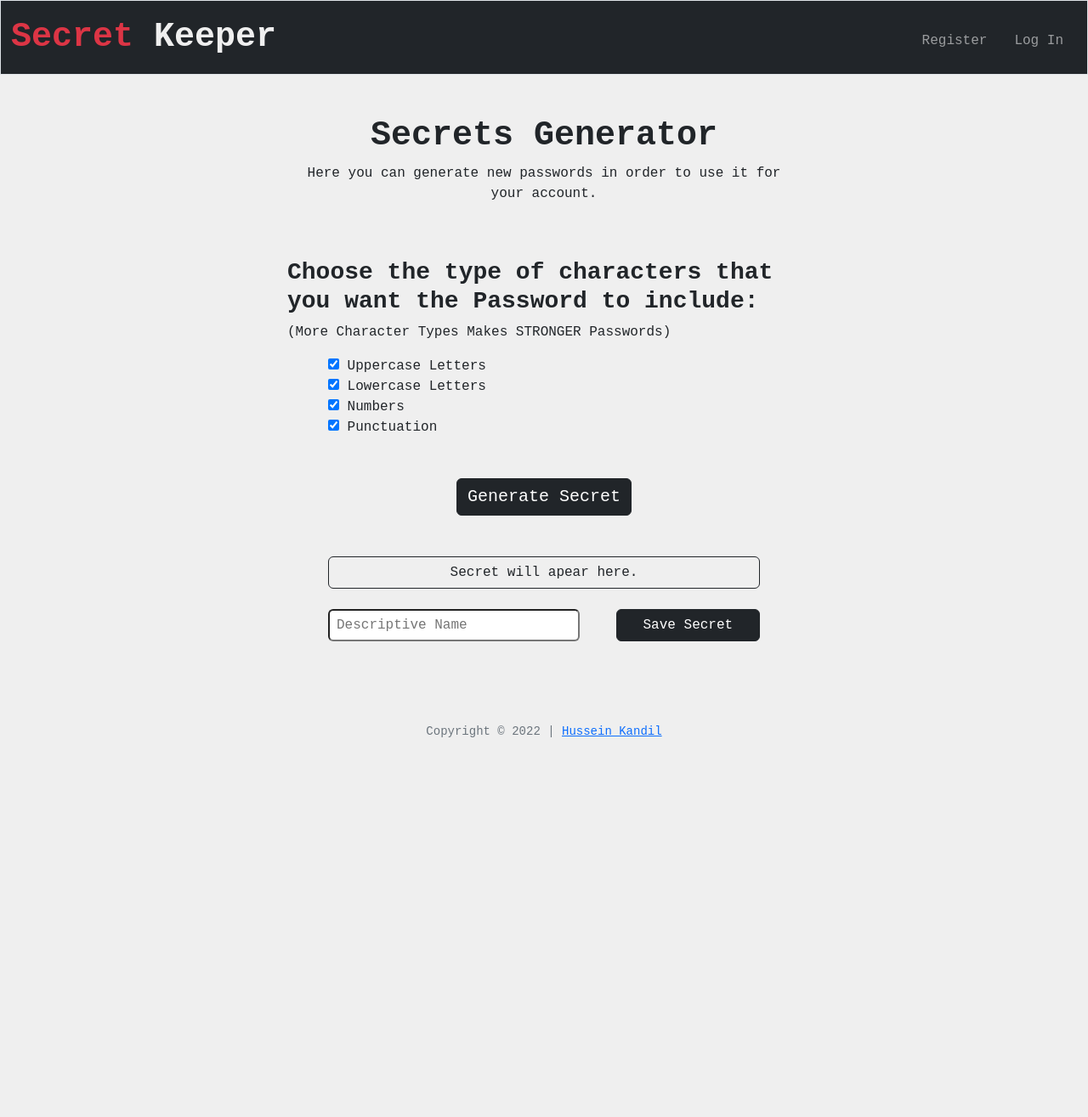
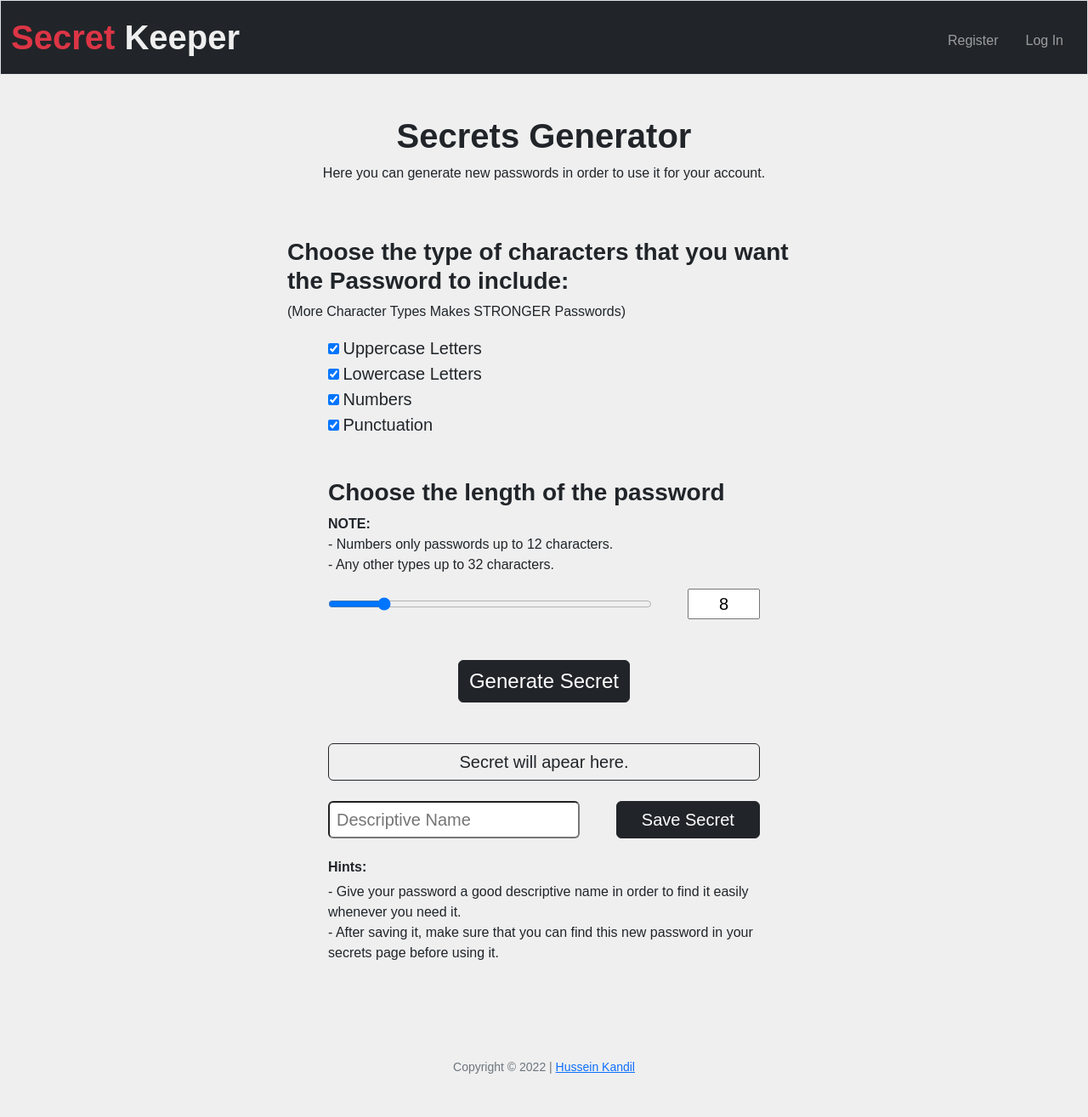
Before and after one commit to hussein-m-kandil/secret-keeper, a Python web app: template templates/gen_password.html in a window 1280 px wide. Shown: the whole page at 85% size. Before the commit the page ends 868 px from the top, so only its background shows below. Run offline with Jinja, Linux system fonts and the light colour scheme; the template is opened without the code that fills it, so the values that code supplies are empty.

Commit message:
Create the functionality of the password generator in Generate Secret page.

```diff
--- a/static/login_validation.js
+++ b/static/login_validation.js
@@ -44,6 +44,7 @@ function loginValidation(form, e) {
                 });
             }
         }).catch(function(err) {
+            console.log(err);
             showAlertAboveTagName(
                 "Oops, Somthing Wrong!",
                 "server-error",
--- a/static/main.js
+++ b/static/main.js
@@ -1,5 +1,10 @@
 import { loginValidation } from "./login_validation.js";
 import { registerValidation } from "./register_validation.js";
+import {
+    passGenHandler,
+    getGenPass,
+    saveSecretByValidName
+} from "./password_gen_handler.js";
 
 
 // Handle all checks for empty inputs with all submissions.
@@ -19,6 +24,19 @@ addEventListener("submit", function(e) {
         else if (form.name == "registeration") {
             registerValidation(form, e);
         }
+        // Catch password generator form.
+        else if (form.name == "pass-gen-form") {
+            getGenPass(form, e);
+        }
+        else if (form.name == "pass-save-form") {
+            saveSecretByValidName(form, e);
+        }
     }
 
 });
+
+// Secrets Generator.
+let pageTitle = document.querySelector("title");
+if (pageTitle.innerText == "Secret Keeper: Secrets Generator") {
+    passGenHandler();
+}
--- /dev/null
+++ b/static/password_gen_handler.js
@@ -0,0 +1,139 @@
+import {
+    errMessageGen,
+    errMessageAnimy,
+    handleEmptyInputs,
+    showAlertAboveTagName,
+    usernameRegex,
+    passwordRegex,
+    sanitizerRegex,
+    isEmptyInput,
+    handleValidationErr
+} from "./helpers.js";
+
+// Validate the name of the secret and save it if valid.
+function saveSecretByValidName(form, e) {};
+
+// Get the new Generated password from Flask.
+function getGenPass(form, e) {
+    e.preventDefault();
+    let formData = new FormData();
+    formData.append("upper", form.upper.checked);
+    formData.append("lower", form.lower.checked);
+    formData.append("nums", form.nums.checked);
+    formData.append("puncs", form.puncs.checked);
+    formData.append("pass-len", form["pass-len-val"].value);
+    // Fetch a new generated password from Flask.
+    fetch(URL["secretGen"].replace(sanitizerRegex, ''), {
+        "method": "POST",
+        "body": formData,
+        "credentials": "same-origin",
+    }).then(function(response) {
+        response.json().then(function (respObj) {
+            if (respObj.genPass.length != 0) {
+                let passPlace = document.getElementById("gen-pass");
+                passPlace.value = respObj.genPass;
+            } else if (respObj.invalidData) {
+                showAlertAboveTagName(
+                    "Oops, Somthing Wrong, check your inputs and try again.",
+                    "invalid-inputs-error",
+                    "main"
+                );
+            } else {
+                showAlertAboveTagName(
+                    "Oops, Somthing Wrong!",
+                    "server-error",
+                    "main"
+                );
+            };
+        });
+    }).catch(function(err) {
+        console.log(err);
+        showAlertAboveTagName(
+            "Oops, Somthing Wrong!",
+            "server-error",
+            "main"
+        );
+    });
+};
+
+// Handle interactivity of the password generator form.
+function passGenHandler() {
+    // Password generator range handler.
+    // Get the range element and the its value input.
+    let passLenRange = document.getElementById("pass-len");
+    let passLenValue = document.getElementById("pass-len-val")
+    // Sync the value with the range slider.
+    passLenRange.addEventListener("input", function() {
+        passLenValue.value = passLenRange.value;
+    });
+    passLenRange.addEventListener("change", function() {
+        passLenValue.value = passLenRange.value;
+    });
+    // Sync the range slider with the value.
+    passLenValue.addEventListener("input", function() {
+        passLenRange.value = passLenValue.value;
+    });
+    passLenValue.addEventListener("change", function() {
+        passLenRange.value = passLenValue.value;
+    });
+
+
+    // Password generator characters types.
+    // If user didn't check on any thing other than number the max Password length should be 12. Otherwise, 23.
+    // Get types check boxes elements & generator button & name input & save button.
+    let upperBox = document.getElementById("upper");
+    let lowerBox = document.getElementById("lower");
+    let numsBox = document.getElementById("nums");
+    let puncsBox = document.getElementById("puncs");
+    let passGenBtn = document.getElementById("pass-gen-btn");
+    let passNameInp = document.getElementById("pass-gen-name");
+    let passSaveBtn = document.getElementById("pass-save-btn");
+    let passGenForm = document.getElementById("pass-gen-form");
+    let passSaveForm = document.getElementById("pass-save-form");
+    // Function to make all forms elements disabled.
+    function disableFormElements(form, disabledVal) {
+        let formElements = form.elements;
+        let elementsLen = formElements.length;
+        let i = 0;
+        while (i < elementsLen) {
+            formElements[i].disabled = disabledVal;
+            i++;
+        };
+        return true;
+    };
+    addEventListener("change", function(e) {
+        if (e.target.type == "checkbox") {
+            if (!upperBox.checked && !lowerBox.checked && !puncsBox.checked) {
+                if (!numsBox.checked) {
+                    // In this case no password would be generated because of emptiness of characters types.
+                    disableFormElements(passGenForm, true);
+                    disableFormElements(passSaveForm, true);
+                    upperBox.disabled = false;
+                    lowerBox.disabled = false;
+                    numsBox.disabled = false;
+                    puncsBox.disabled = false;
+                } else {
+                    disableFormElements(passGenForm, false);
+                    disableFormElements(passSaveForm, false);
+                    if (passLenValue.value > 12) {
+                        passLenValue.value = 12;
+                        passLenRange.value = 12;
+                    }
+                    passLenRange.max = 12;
+                };
+            } else {
+                disableFormElements(passGenForm, false);
+                disableFormElements(passSaveForm, false);
+                passLenRange.max = 32;
+            };
+        }
+    });
+
+    return true;
+};
+
+
+export { passGenHandler,
+    getGenPass,
+    saveSecretByValidName
+};
--- a/static/register_validation.js
+++ b/static/register_validation.js
@@ -120,6 +120,7 @@ function registerValidation(form, e) {
                 });
             }
         }).catch(function(err) {
+            console.log(err);
             showAlertAboveTagName(
                 "Oops, Somthing Wrong!",
                 "server-error",
--- a/static/styles.css
+++ b/static/styles.css
@@ -7,7 +7,8 @@
 
 /* Body Properties */
 body {
-    font-family: "Courier New", Courier, monospace;
+    /* font-family: "Courier New", Courier, monospace; */
+    font-family: Arial, Helvetica, sans-serif;
     background-color: var(--light-gray);
     padding: 0;
 }
--- a/templates/gen_password.html
+++ b/templates/gen_password.html
@@ -1,8 +1,6 @@
 {% extends "layout.html" %}
 
-{% block title %}
-    Secrets Generator
-{% endblock %}
+{% block title %}Secrets Generator{% endblock %}
 
 {% block main %}
     <div class="row row-cols-1 col-12 col-sm-10 col-md-8 col-lg-6 mx-auto">
@@ -16,40 +14,59 @@
     </div>
     </div>
     <div class="row row-cols-1 col-12 col-sm-10 col-md-8 col-lg-6 mx-auto">
-        <form name="pass-gen" id="pass-gen" action="/passwordGenerator" method="post">
+        <form name="pass-gen-form" id="pass-gen-form" action="/passwordGenerator" method="post">
             <div class="col mb-5 px-2 px-sm-5">
                 <input class="" name="upper" id="upper" type="checkbox" value="upper" checked/>
-                <label class="text-start fs-6" for="upper">
+                <label class="text-start fs-5" for="upper">
                     Uppercase Letters
                 </label><br/>
                 <input name="lower" id="lower" type="checkbox" value="lower" checked/>
-                <label class="text-start fs-6" for="lower">
+                <label class="text-start fs-5" for="lower">
                     Lowercase Letters
                 </label><br/>
                 <input name="nums" id="nums" type="checkbox" value="nums" checked/>
-                <label class="text-start fs-6" for="nums">
+                <label class="text-start fs-5" for="nums">
                     Numbers
                 </label><br/>
                 <input name="puncs" id="puncs" type="checkbox" value="puncs" checked/>
-                <label class="text-start fs-6" for="puncs">
+                <label class="text-start fs-5" for="puncs">
                     Punctuation
                 </label><br/>
             </div>
-            <div class="col text-center mb-5">
-                <button class="btn btn-dark mx-auto fs-5" type="submit" form="pass-gen">
+            <div class="col mb-5 px-2 px-sm-5">
+                <h3 class="fw-bold text-start">Choose the length of the password</h3>
+                <p class="fs-6 fw-light text-start">
+                <span class="fw-bold">NOTE:</span><br/>
+                    - Numbers only passwords up to 12 characters.<br/>
+                    - Any other types up to 32 characters.
+                </p>
+                <div class="row row g-3 mx-auto text-center justify-content-between">
+                    <input class="col-12 col-sm-9 mx-auto mx-sm-0 ps-2 fs-5" name="pass-len" id="pass-len" type="range" min="4" max="32" step="1" value="8" />
+                    <input class="col-4 col-sm-2 mx-auto mx-sm-0 fs-5 text-center" name="pass-len-val" id="pass-len-val" type="text" value="8" />
+                </div>
+            </div>
+            <div class="col text-center my-5">
+                <button class="btn btn-dark mx-auto fs-4" id="pass-gen-btn" type="submit" form="pass-gen-form">
                     Generate Secret
                 </button>
             </div>
         </form>
     </div>
     <div class="row row-cols-1 col-12 col-sm-10 col-md-8 col-lg-6 mx-auto mb-5 px-2 px-sm-5">
-        <form name="save-pass" id="save-pass" action="/save-password" method="post">
+        <form name="pass-save-form" id="pass-save-form" action="/saveSecret" method="post">
             <div class="col text-center mb-4">
-                <input class="form-control-plaintext border border-1 border-dark rounded text-center mx-auto fs-6" name="gen-pass" id="gen-pass" type="text" value="Secret will apear here." aria-label="Generated Password" readonly />
+                <input class="form-control-plaintext border border-1 border-dark rounded text-center mx-auto fs-5" name="gen-pass" id="gen-pass" type="text" value="Secret will apear here." aria-label="Generated Password" readonly />
             </div>
-            <div class="row g-3 mx-auto text-center justify-content-between">
-                <input class="col-12 col-sm-7 mx-auto mx-sm-0 rounded ps-2 fs-6" name="gen-pass-name" id="gen-pass-name" type="text" placeholder="Descriptive Name" />
-                <button class="col-auto col-sm-4 mx-auto mx-sm-0 btn btn-dark fs-6" type="submit" form="save-pass">Save Secret</button>
+            <div class="row g-3 mx-auto text-center justify-content-between mb-4">
+                <input class="col-12 col-sm-7 mx-auto mx-sm-0 rounded ps-2 fs-5" name="pass-gen-name" id="pass-gen-name" type="text" placeholder="Descriptive Name" />
+                <button class="col-auto col-sm-4 mx-auto mx-sm-0 btn btn-dark fs-5" id="pass-save-btn" type="submit" form="pass-save-form">Save Secret</button>
+            </div>
+            <div class="">
+                <h5 class="fw-bold fs-6 text-start">Hints: </h5>
+                <p class="col fs-6 fw-light">
+                    - Give your password a good descriptive name in order to find it easily whenever you need it.<br/>
+                    - After saving it, make sure that you can find this new password in your secrets page before using it.
+                </p>
             </div>
     </form>
 </div>
--- a/templates/layout.html
+++ b/templates/layout.html
@@ -28,7 +28,7 @@
                 <div class="collapse navbar-collapse" id="navbar">
                     {% if session["user_id"] %}
                         <ul class="navbar-nav me-auto mt-2">
-                            <li class="nav-item mx-2"><a class="nav-link" href="/passwordGenerator">Generate Secret</a></li>
+                            <li class="nav-item mx-2"><a class="nav-link" href="/secretGenerator">Generate Secret</a></li>
                             <li class="nav-item mx-2"><a class="nav-link" href="/">My Secrets</a></li>
                         </ul>
                         <ul class="navbar-nav ms-auto mt-2">
@@ -60,7 +60,6 @@
 
         <script src="https://cdn.jsdelivr.net/npm/bootstrap@5.2.0/dist/js/bootstrap.bundle.min.js" integrity="sha384-A3rJD856KowSb7dwlZdYEkO39Gagi7vIsF0jrRAoQmDKKtQBHUuLZ9AsSv4jD4Xa" crossorigin="anonymous"></script>
 
-        <!-- <div id="routes" data-login='{{ url_for("login") | tojson }}'></div> -->
         <script>
             const URL = {
                             login: '{{ url_for("login") | tojson }}',
@@ -68,6 +67,8 @@
                             root: '{{ url_for("index") | tojson }}',
                             logout: '{{ url_for("logout") | tojson }}',
                             password: '{{ url_for("change_password") | tojson }}',
+                            secretGen: '{{ url_for("secret_generator") | tojson }}',
+                            saveSecret: '{{ url_for("save_secret") | tojson }}',
                         };
         </script>
         <script src="../static/main.js" type="module"></script>
--- a/templates/login.html
+++ b/templates/login.html
@@ -1,8 +1,6 @@
 {% extends "layout.html" %}
 
-{% block title %}
-    Log In
-{% endblock %}
+{% block title %}Log In{% endblock %}
 
 {% block main %}
     <div class="row row-cols-1 col-8 col-md-6 col-lg-4 mx-auto text-center">
--- a/templates/register.html
+++ b/templates/register.html
@@ -1,9 +1,7 @@
 
 {% extends "layout.html" %}
 
-{% block title %}
-    Registeration
-{% endblock %}
+{% block title %}Registeration{% endblock %}
 
 {% block main %}
     <div class="row row-cols-1 col-8 col-md-6 col-lg-4 mx-auto text-center">
```
Also changed, not shown: 1 other file.
